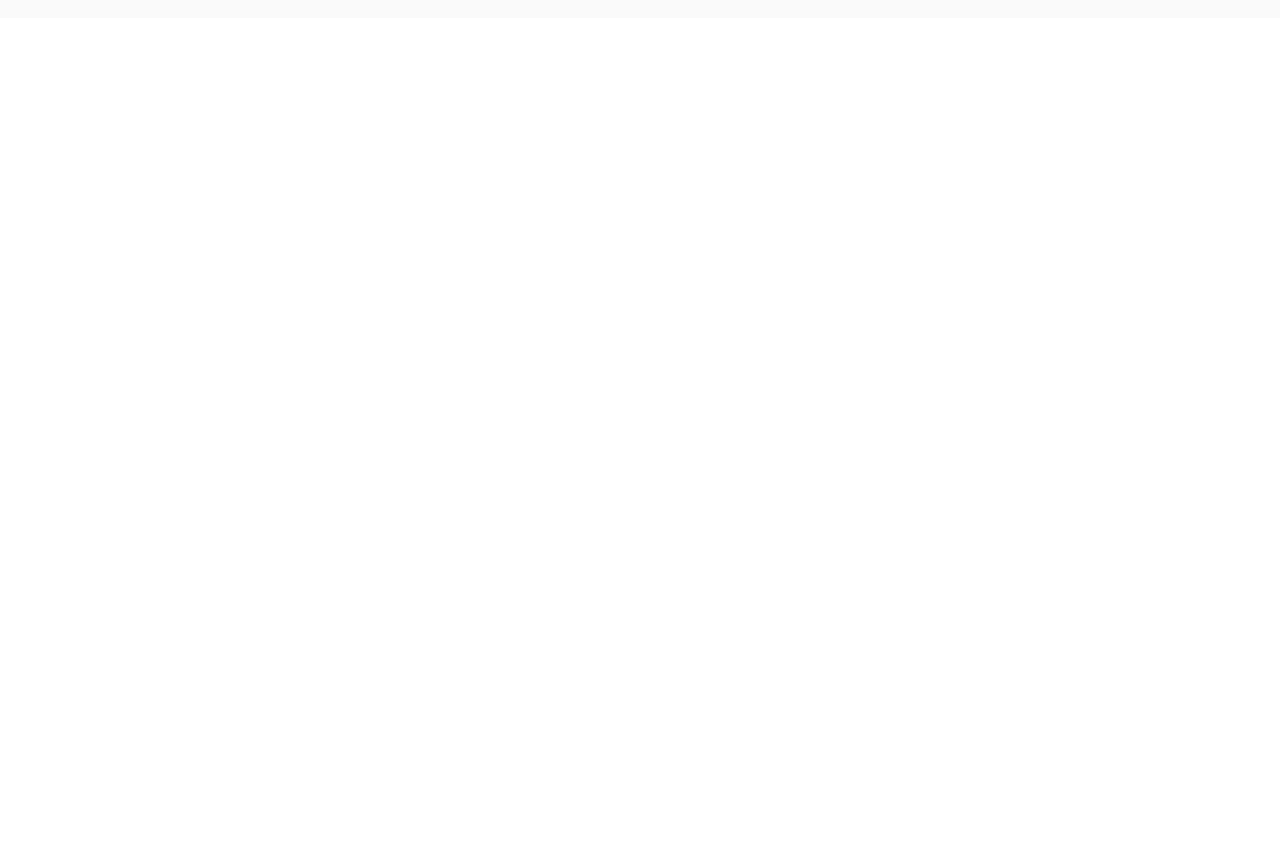
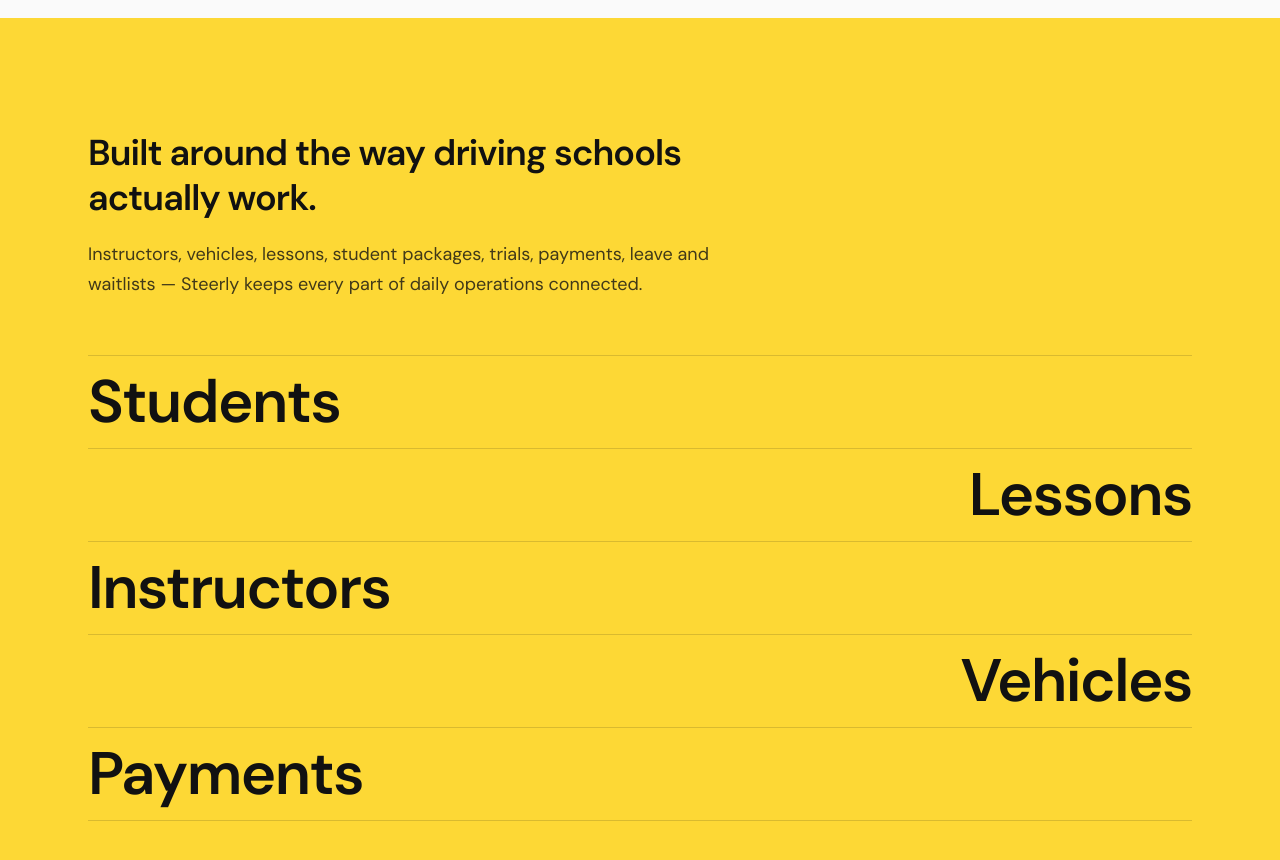
Before and after one commit to Steerly/website, a Next.js app: page / in a window 1280 px wide. Shown: the part 4700-5560 px from the top of the page. Before the commit the page ends 4718 px from the top, so only its background shows below. Built offline with nearby package versions, Linux system fonts and the light colour scheme; no server answers.

Commit message:
add operations section

```diff
--- /dev/null
+++ b/app/components/operations-section.tsx
@@ -0,0 +1,39 @@
+import { Reveal } from "./reveal";
+
+const words = ["Students", "Lessons", "Instructors", "Vehicles", "Payments"];
+
+export function OperationsSection() {
+  return (
+    <section className="bg-yellow">
+      <div className="mx-auto max-w-6xl px-6 py-20 sm:py-28">
+        <Reveal>
+          <div className="max-w-2xl">
+            <h2 className="text-3xl font-semibold leading-tight tracking-tight text-black sm:text-4xl">
+              Built around the way driving schools actually work.
+            </h2>
+            <p className="mt-5 text-lg leading-relaxed text-black/80">
+              Instructors, vehicles, lessons, student packages, trials,
+              payments, leave and waitlists — Steerly keeps every part of
+              daily operations connected.
+            </p>
+          </div>
+        </Reveal>
+
+        <Reveal>
+          <ul className="mt-14 border-t border-black/15">
+            {words.map((word, i) => (
+              <li
+                key={word}
+                className={`border-b border-black/15 py-4 text-4xl font-semibold leading-none tracking-tight text-black sm:text-6xl ${
+                  i % 2 === 1 ? "text-right" : "text-left"
+                }`}
+              >
+                {word}
+              </li>
+            ))}
+          </ul>
+        </Reveal>
+      </div>
+    </section>
+  );
+}
--- a/app/page.tsx
+++ b/app/page.tsx
@@ -6,6 +6,7 @@
 import { ShowcaseSection } from "./components/showcase-section";
 import { StudentJourney } from "./components/student-journey";
 import { AutomationSection } from "./components/automation-section";
+import { OperationsSection } from "./components/operations-section";
 
 export default function Home() {
   return (
@@ -19,6 +20,7 @@
         <ShowcaseSection />
         <StudentJourney />
         <AutomationSection />
+        <OperationsSection />
       </main>
     </>
   );
```
Also changed, not shown: 1 other file (tests, documents, lock files or other folders).
